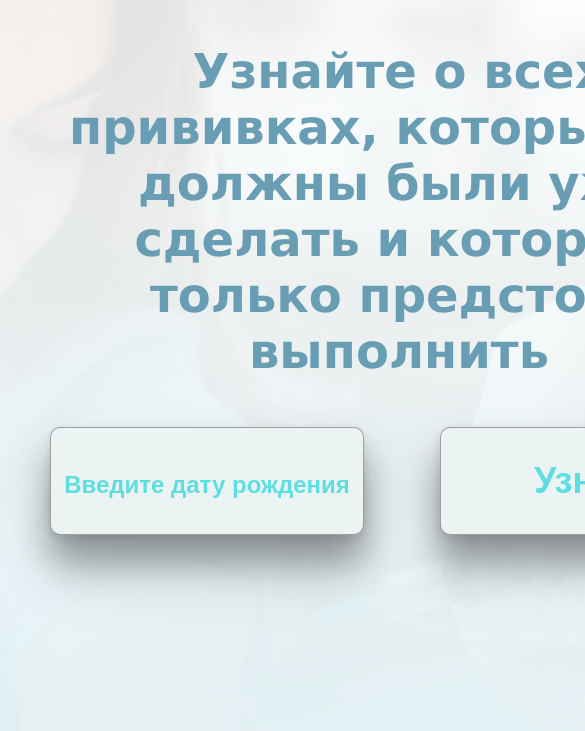
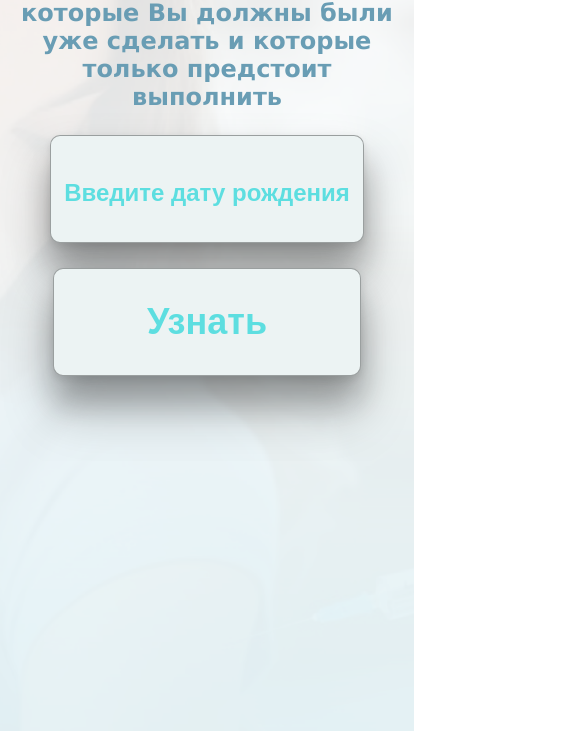
Before and after one commit to k0smax/vaccinium, a website with bundled scripts: page index.html in a window 390 px wide. Shown: the part 113-844 px from the top of the page, 585 px wide, since content can reach past the window. Built offline with nearby package versions, Linux system fonts and the light colour scheme.

Commit message:
feat: mobile phone upgrade

```diff
--- /dev/null
+++ b/sass/abstract/_placeholder.scss
@@ -0,0 +1,3 @@
+%transition {
+    transition: all .3s ease-out;
+}
--- a/sass/base/_base.scss
+++ b/sass/base/_base.scss
@@ -13,7 +13,6 @@ html {
 body {
     margin: 0;
     @include font-and-color($size: 3.6rem);
-    max-width: 1920px;
     font-family: 'Poppins', 'Verdana', sans-serif;
 }
 
@@ -29,13 +28,13 @@ li {
 
 a {
     text-decoration: none;
-    &:visited {
+    &:visited, :link {
         color: $color-prim;
     }
 }
 
 input {
-    transition: all 0.7s;
+    @extend %transition;
     &:hover {
         box-shadow: 0 0 25px $color-prim;
     }
@@ -55,6 +54,13 @@ input[type='date'] {
     }
 }
 
+img {
+    @include media-mobile {
+        width: 281px;
+        height: 49px;
+    }
+}
+
 table {
     text-align: center;
     border-collapse: collapse;
@@ -65,9 +71,9 @@ td, th {
     @include font-and-color($size: 3.0rem, $weight: normal, $color: $color-add);
     border: 3px solid #aecad6;
     padding: 6px;
-    // @include media-laptop {
-    //     font-size: 1.6rem;
-    // }
+    @include media-mobile {
+        font-size: 1.5rem;
+    }
 }
 
 #bg {
--- a/sass/base/_hamburger.scss
+++ b/sass/base/_hamburger.scss
@@ -18,19 +18,19 @@
         z-index: 4;
     }
     & span {
-        transition: all 0.3s ease 0s;
+        @extend %transition;
     }
     &:before {
         @extend %hamburger-line;
+        @extend %transition;
         top: 0;
         left: 0;
-        transition: all 0.3s ease 0s;
     }
     &:after {
         @extend %hamburger-line;
+        @extend %transition;
         bottom: 0;
         left: 0;
-        transition: all 0.3s ease 0s;
     }
     &.active span{
         transform: scale(0);
--- a/sass/component/_navigation.scss
+++ b/sass/component/_navigation.scss
@@ -9,9 +9,7 @@
 .header__navigation {
     position:relative;
     min-width: 900px;
-    // @include media-laptop {
-    //     display: none;
-    // }
+    @extend %transition;
     @include media-laptop {
         display: block;
         min-width: 0;
@@ -27,6 +25,9 @@
         &.active {
             left: 0;
         }
+    }
+    @include media-mobile {
+        width: 70%;
     }
 
     &::after {
--- a/sass/component/_table.scss
+++ b/sass/component/_table.scss
@@ -15,11 +15,13 @@
         max-width: 768px;
         overflow-y: auto;
     }
+    @include media-mobile {
+        max-width: 414px;
+    }
 }
 
 caption {
     @include font-and-color($size: 2.4rem, $weight: normal);
-    text-align: left;
 }
 
 .table__block {
--- a/sass/component/_vaccination-calendar.scss
+++ b/sass/component/_vaccination-calendar.scss
@@ -2,6 +2,10 @@
     @include media-laptop {
         min-width: $tablet-width;
         text-align: center;
+    }
+    @include media-mobile {
+        min-width: $mobile-big-width;
+        overflow: hidden;
     }
 }
 
@@ -10,7 +14,7 @@
     justify-content: space-between;
     align-items: center;
     @include media-laptop {
-        display: inline-block;
+        display: block;
         text-align: center;
         padding-bottom: 60px;
     }
@@ -18,8 +22,10 @@
 
 .vaccination-calendar__description {
     max-width: 845px;
-    min-width: 650px;
     @include font-and-color($size: 4.8rem);
+    @include media-mobile {
+        font-size: 2.4rem;
+    }
 }
 
 .vaccination-calendar__form {
@@ -36,6 +42,10 @@
     @include media-laptop {
         justify-content: space-around;
     }
+    @include media-mobile {
+        flex-direction: column;
+        align-items: center;
+    }
 }
 
 .vaccination-calendar__button  {
@@ -49,6 +59,10 @@
     &:active {
         border: none;
     }
+    @include media-mobile {
+        margin: 25px 0;
+        height: 108px;
+    }
 }
 
 #date {
--- a/sass/layouts/_header.scss
+++ b/sass/layouts/_header.scss
@@ -15,6 +15,10 @@
 .logo {
     text-decoration: none;
     cursor: pointer;
+    @include media-mobile {
+        width: 281px;
+        height: 49px;
+    }
 }
 
 .logo__text {
--- a/sass/layouts/_wrapper.scss
+++ b/sass/layouts/_wrapper.scss
@@ -1,6 +1,10 @@
 .wrapper {
+    max-width: 1920px;
     margin: 50px 25px;
     @include media-laptop {
         margin: auto 50px;
     }
+    @include media-mobile {
+        margin: auto 10px;
+    }
 }
--- a/sass/style.scss
+++ b/sass/style.scss
@@ -1,5 +1,6 @@
 @import "abstract/constants";
 @import "abstract/mixins";
+@import "abstract/placeholder";
 
 @import "base/base";
 @import "base/hamburger";
```
Also changed, not shown: img/logotrue-mobile.png (added), sass/style.css, script.js (line endings or trailing spaces), 1 other file.
